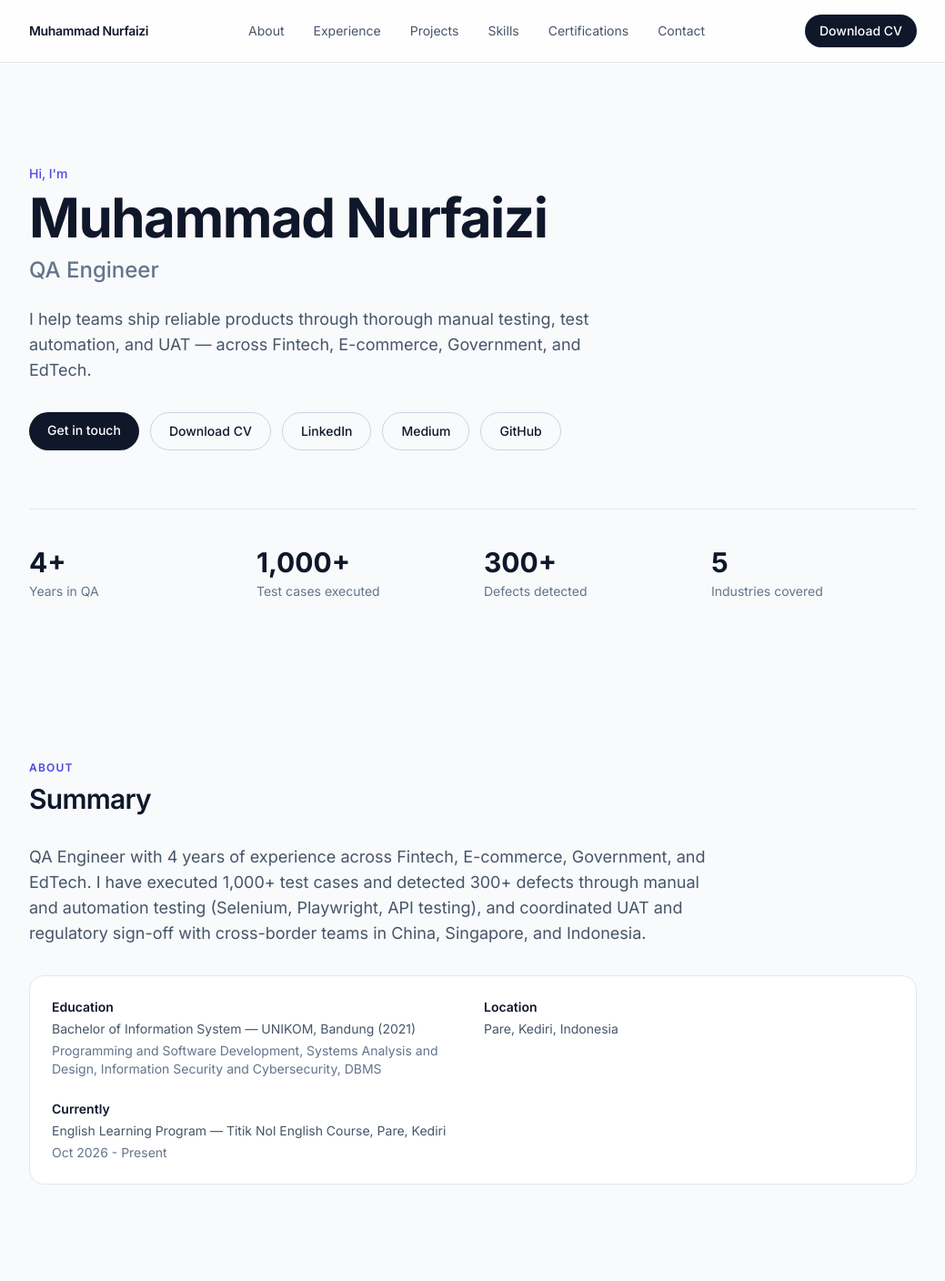
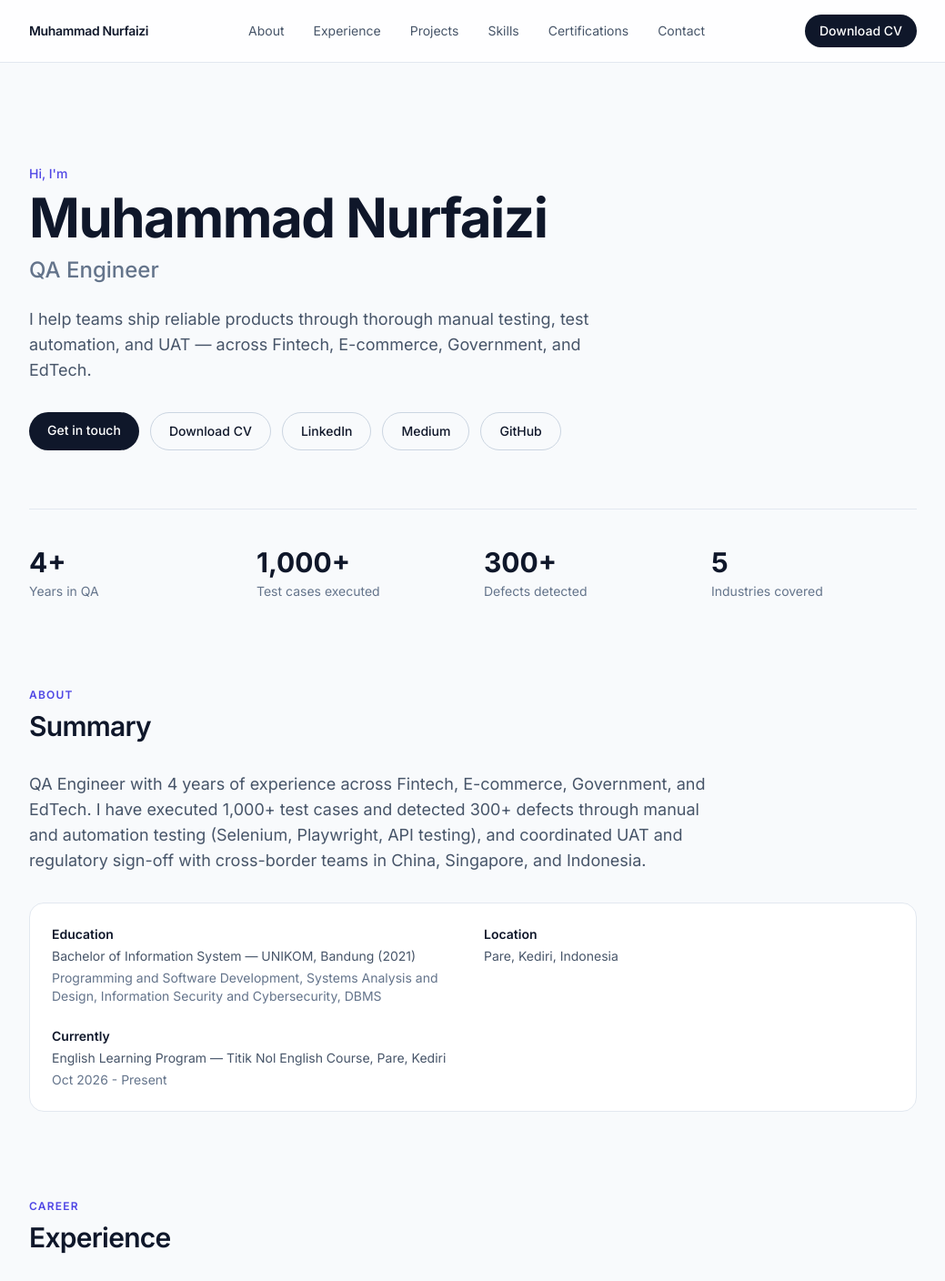
Before and after one commit to mhdnurfaizzy/portofolio, a Next.js app: page / in a window 1280 px wide. Shown: the top 1408 px of the page at 91% size, without its empty margins (120-1159 px from the left). Built offline with nearby package versions, Linux system fonts and the light colour scheme.

Commit message:
Tighten spacing between sections

```diff
--- a/app/components/Section.tsx
+++ b/app/components/Section.tsx
@@ -10,7 +10,7 @@ export default function Section({
   children: React.ReactNode;
 }) {
   return (
-    <section id={id} className="mx-auto max-w-5xl px-6 py-16 md:py-20">
+    <section id={id} className="mx-auto max-w-5xl px-6 py-10 md:py-12">
       <p className="text-xs font-semibold uppercase tracking-widest text-accent">
         {eyebrow}
       </p>
--- a/app/page.tsx
+++ b/app/page.tsx
@@ -18,7 +18,7 @@ export default function Home() {
       <Nav />
 
       {/* Hero */}
-      <section className="mx-auto max-w-5xl px-6 pb-16 pt-20 md:pb-24 md:pt-28">
+      <section className="mx-auto max-w-5xl px-6 pb-10 pt-20 md:pb-12 md:pt-28">
         <p className="text-sm font-medium text-accent">Hi, I&apos;m</p>
         <h1 className="mt-2 text-4xl font-bold tracking-tight text-ink md:text-6xl">
           {profile.name}
@@ -251,7 +251,7 @@ export default function Home() {
       {/* Contact */}
       <section
         id="contact"
-        className="mx-auto max-w-5xl px-6 py-16 md:py-20"
+        className="mx-auto max-w-5xl px-6 py-10 md:py-12"
       >
         <div className="rounded-3xl bg-ink px-8 py-14 text-center md:px-16">
           <h2 className="text-2xl font-semibold text-white md:text-3xl">
```
